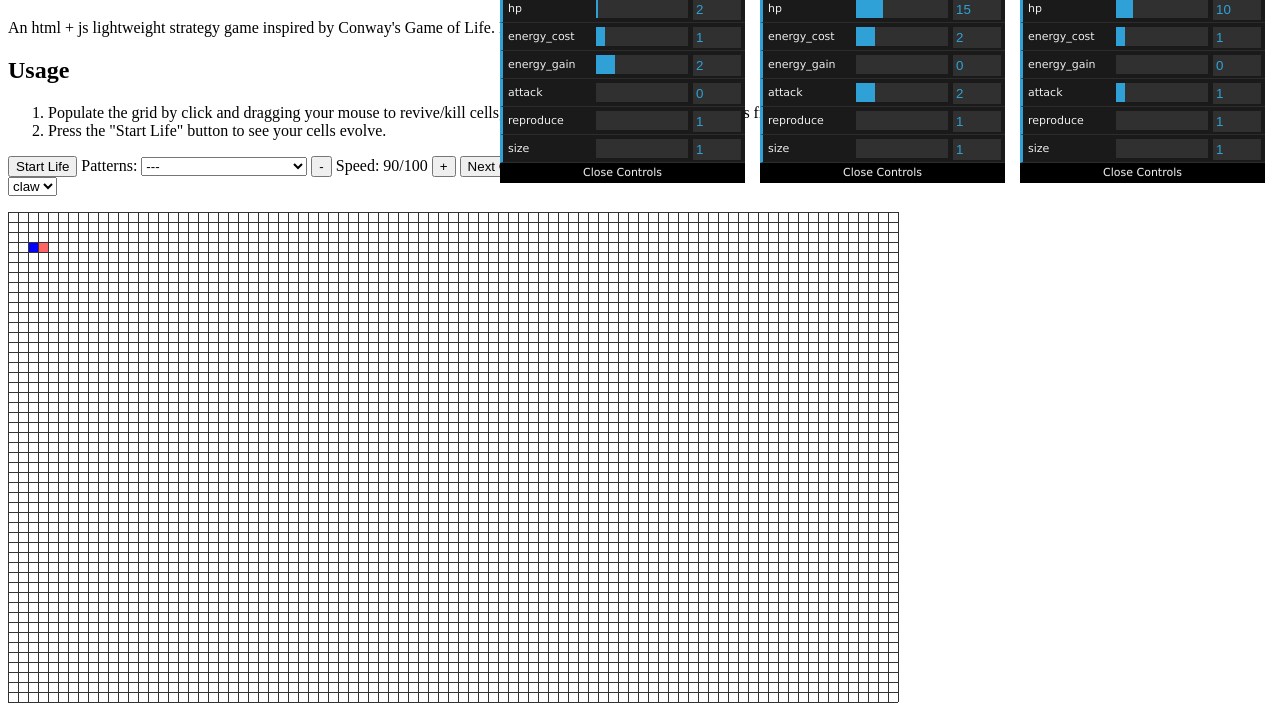
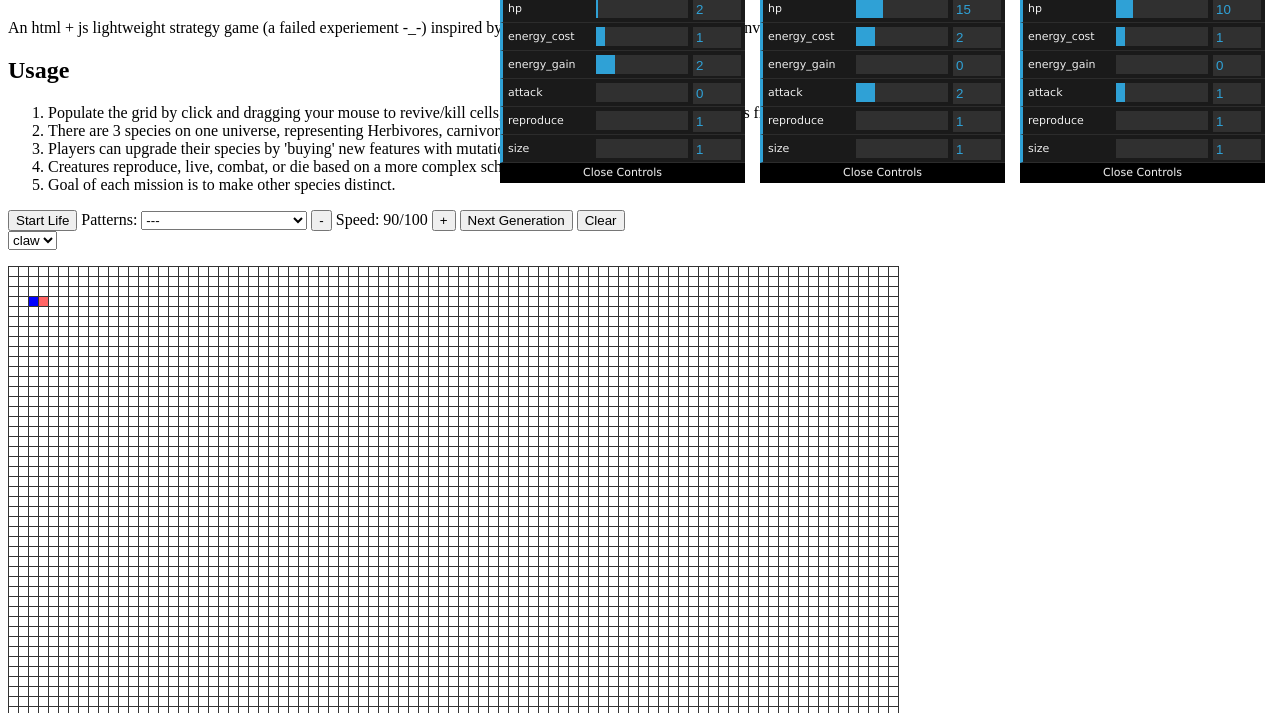
Before and after one commit to shrekshao/Reproduction-Evolution, a plain HTML site: page index.html in a window 1280 px wide. Shown: the part 61-774 px from the top of the page. Drawn offline with nearby package versions, Linux system fonts and the light colour scheme.

Commit message:
index tweaks

```diff
--- a/index.html
+++ b/index.html
@@ -50,11 +50,14 @@
 
 <!--<a href="https://github.com/jpulgarin/canvaslife"><img style="position: absolute; top: 0; right: 0; border: 0;" src="https://s3.amazonaws.com/github/ribbons/forkme_right_darkblue_121621.png" alt="Fork me on GitHub"></a>-->
 
-<p>An html + js lightweight strategy game inspired by Conway's Game of Life. Based on canvaslife - Julian Pulgarin. </p>
+<p>An html + js lightweight strategy game (a failed experiement -_-) inspired by Conway's Game of Life. Based on canvaslife - Julian Pulgarin. </p>
 <h2>Usage</h2>
 <ol>
     <li>Populate the grid by click and dragging your mouse to revive/kill cells, or by choosing pre-populated patterns from the drop-down.</li>
-    <li>Press the "Start Life" button to see your cells evolve.</li>
+    <li>There are 3 species on one universe, representing Herbivores, carnivores, and plants</li>
+    <li>Players can upgrade their species by 'buying' new features with mutation (unimplemented)</li>
+    <li>Creatures reproduce, live, combat, or die based on a more complex scheme involving lots of parameters</li>
+    <li>Goal of each mission is to make other species distinct. </li>
 </ol>
 <p>
     <input type="button" id="start" value="Start Life" onclick="life.toggleLife();">
@@ -117,7 +120,7 @@
     <li>shell</li>
     <li>fat 3</li>
 </ul>
-<input type="button" value="claw" />
+<input type="button" value="claw" onclick="world.speciesArray[0].attack+=1;world.speciesArray[0].features.push('claw');"/>
 <input type="button" value="sting" />
 <input type="button" value="poison" />
 <input type="button" value="antenna" />
```
